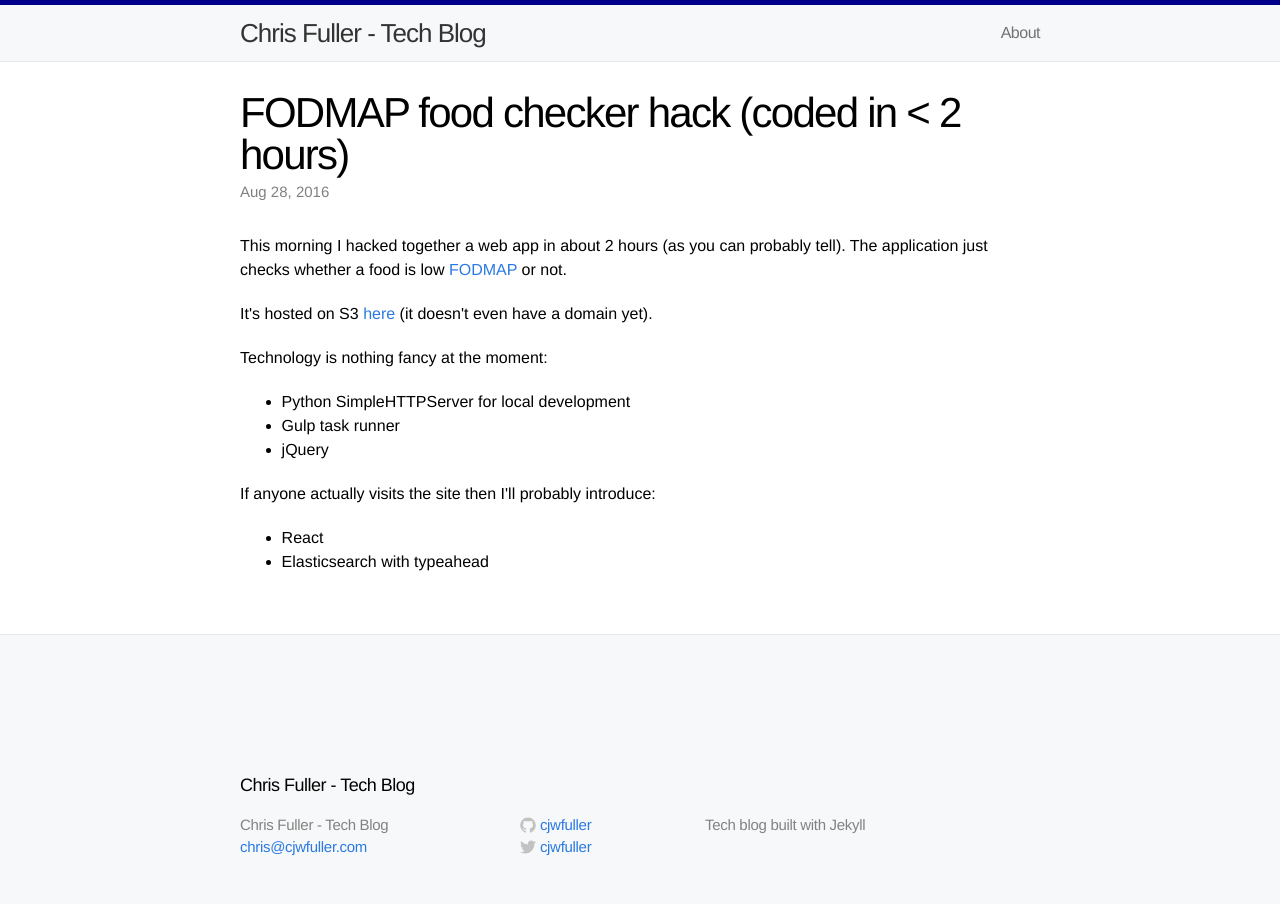
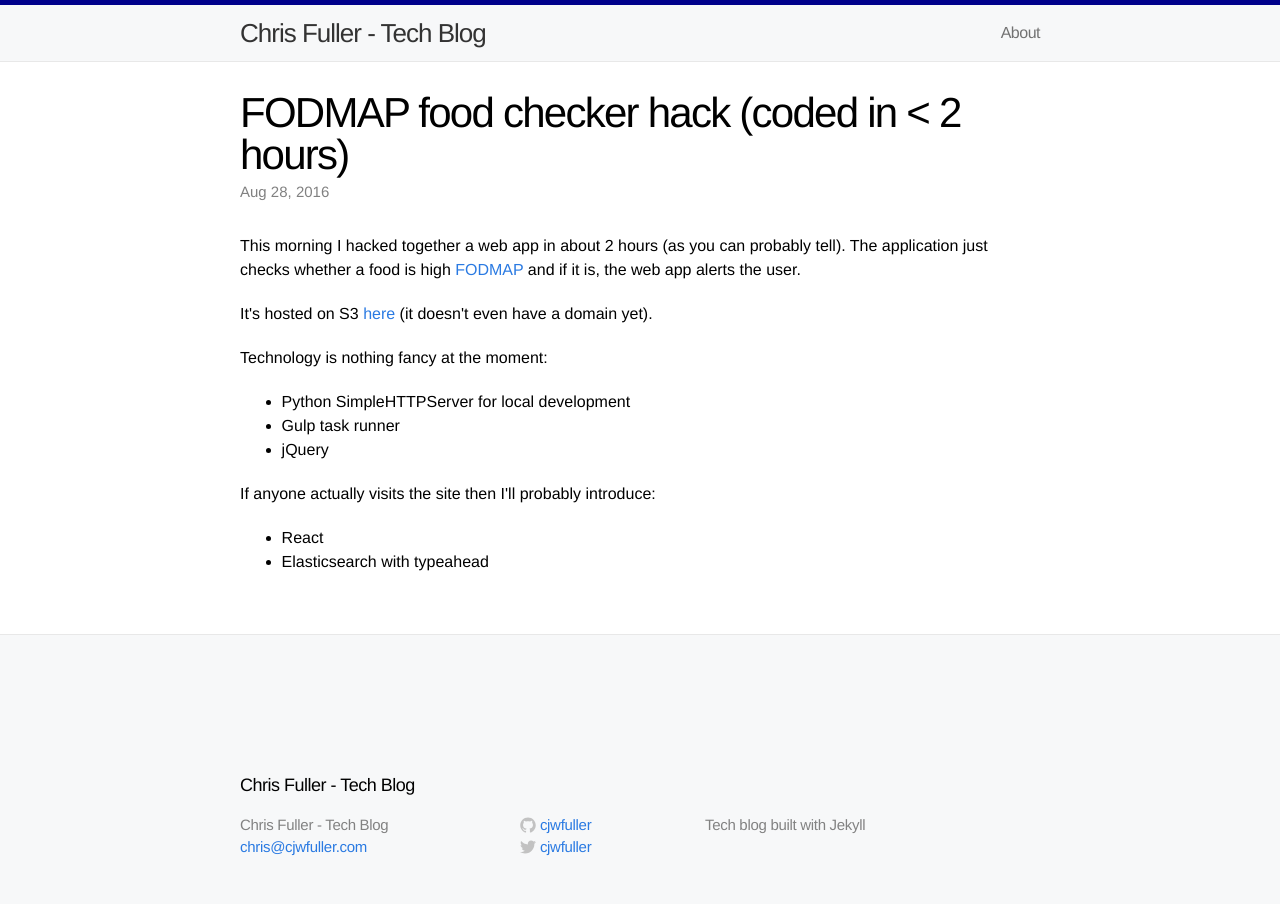
Before and after one commit to cjwfuller/cjwfuller.github.io, a Jekyll site: the page built from _posts/2016-8-28-fodmap-checker-hack.html, in a window 1280 px wide. Built offline with Jekyll 4.4.1, drawn with Linux system fonts in a browser that asks for light colours; nearby versions of some CDN libraries; comment, search, counter and statistics services are not loaded.

Commit message:
improve fodmap post wording

```diff
--- a/_posts/2016-8-28-fodmap-checker-hack.html
+++ b/_posts/2016-8-28-fodmap-checker-hack.html
@@ -12,7 +12,7 @@ meta:
 author:
 comments: true
 ---
-<p>This morning I hacked together a web app in about 2 hours (as you can probably tell).  The application just checks whether a food is low <a href="https://en.wikipedia.org/wiki/FODMAP">FODMAP</a> or not.
+<p>This morning I hacked together a web app in about 2 hours (as you can probably tell).  The application just checks whether a food is high <a href="https://en.wikipedia.org/wiki/FODMAP">FODMAP</a> and if it is, the web app alerts the user.
 </p>
 
 <p>It's hosted on S3 <a href="http://fodmap.s3-website-eu-west-1.amazonaws.com/">here</a>
```
